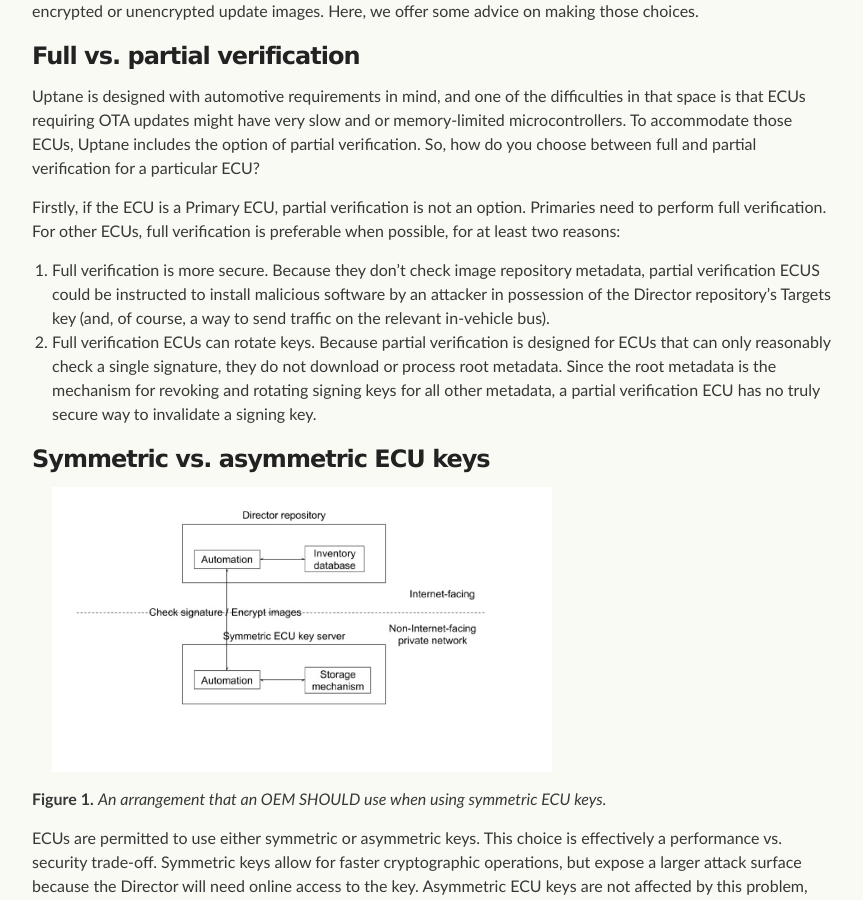
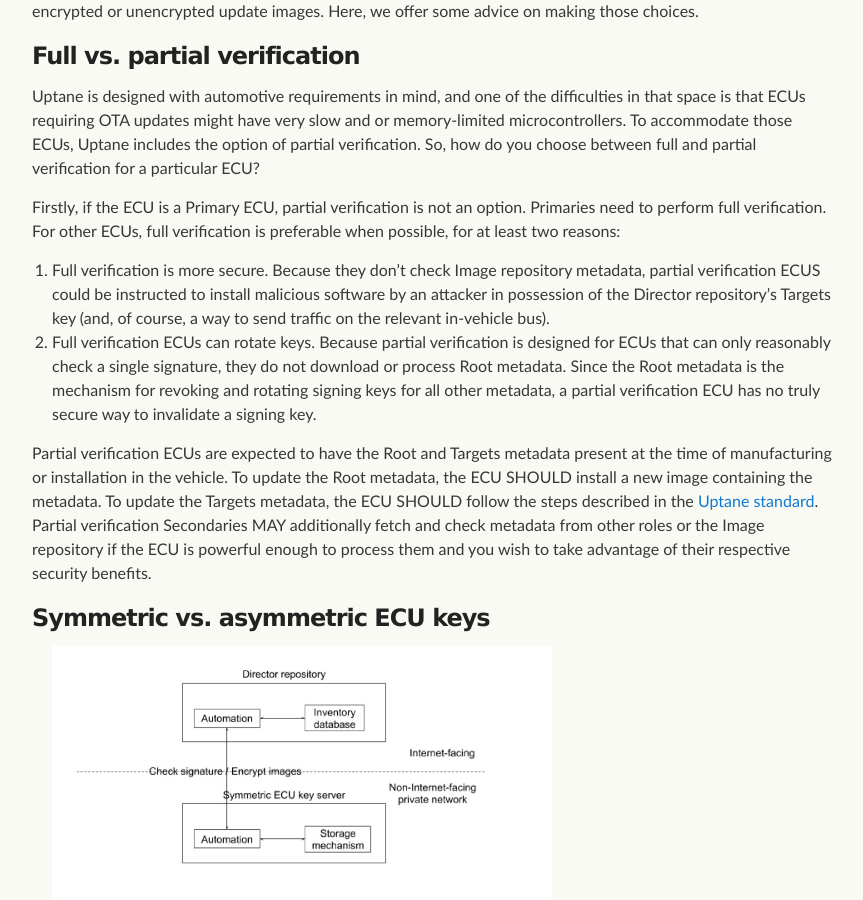
Before and after one commit to uptane/deployment-considerations, a Jekyll site: the page built from ecus.md, in a window 1280 px wide and 900 px high, scrolled down 909 px. Shown: the whole window, without its empty margins (208-1071 px from the left). Built offline with Jekyll 4.4.1, drawn with Linux system fonts in a browser that asks for light colours; our own code applies the rules of GitHub Pages for plain Markdown files.

Commit message:
ecus.md: Add more explanation to partial verification options.
* Better explain how Root and Targets metadata are actually handled.
This is mostly covered in the Standard, but this make it more explicit
and in one place.

* Allow for using additional metadata if desired. Still fairly vague,
but I just wanted to make the option explicitly available.

Signed-off-by: Patrick Vacek <patrickvacek@gmail.com>

```diff
--- a/ecus.md
+++ b/ecus.md
@@ -24,8 +24,10 @@ Uptane is designed with automotive requirements in mind, and one of the difficul
 
 Firstly, if the ECU is a Primary ECU, partial verification is not an option. Primaries need to perform full verification. For other ECUs, full verification is preferable when possible, for at least two reasons:
 
-1. Full verification is more secure. Because they don't check image repository metadata, partial verification ECUS could be instructed to install malicious software by an attacker in possession of the Director repository's Targets key (and, of course, a way to send traffic on the relevant in-vehicle bus).
-2. Full verification ECUs can rotate keys. Because partial verification is designed for ECUs that can only reasonably check a single signature, they do not download or process root metadata. Since the root metadata is the mechanism for revoking and rotating signing keys for all other metadata, a partial verification ECU has no truly secure way to invalidate a signing key.
+1. Full verification is more secure. Because they don't check Image repository metadata, partial verification ECUS could be instructed to install malicious software by an attacker in possession of the Director repository's Targets key (and, of course, a way to send traffic on the relevant in-vehicle bus).
+2. Full verification ECUs can rotate keys. Because partial verification is designed for ECUs that can only reasonably check a single signature, they do not download or process Root metadata. Since the Root metadata is the mechanism for revoking and rotating signing keys for all other metadata, a partial verification ECU has no truly secure way to invalidate a signing key.
+
+Partial verification ECUs are expected to have the Root and Targets metadata present at the time of manufacturing or installation in the vehicle. To update the Root metadata, the ECU SHOULD install a new image containing the metadata. To update the Targets metadata, the ECU SHOULD follow the steps described in the [Uptane standard](https://uptane.github.io/papers/ieee-isto-6100.1.0.0.uptane-standard.html#partial_verification). Partial verification Secondaries MAY additionally fetch and check metadata from other roles or the Image repository if the ECU is powerful enough to process them and you wish to take advantage of their respective security benefits.
 
 ### Symmetric vs. asymmetric ECU keys
 
```
